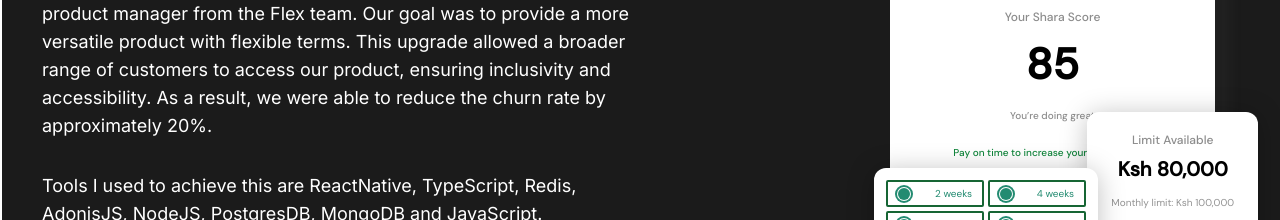
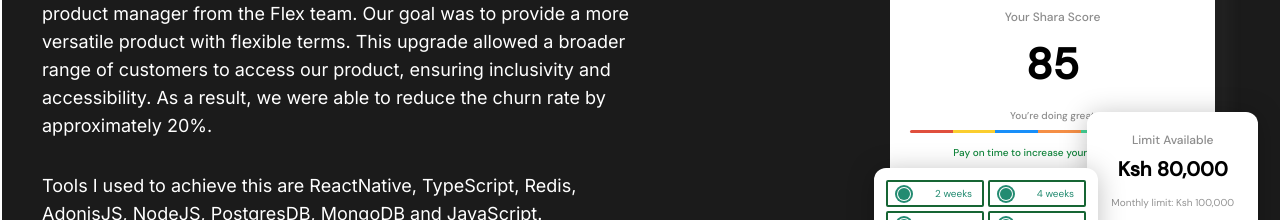
Before and after one commit to arkmadj/new-portfolio, a Next.js app: page / in a window 1280 px wide. Shown: the part 1600-1820 px from the top of the page. Built offline with nearby package versions, Linux system fonts and the light colour scheme.

Commit message:
added multi color background

```diff
--- a/tailwind.config.js
+++ b/tailwind.config.js
@@ -16,9 +16,9 @@ module.exports = {
 					"gray-2": "var(--b54-gray-2)",
 					"gray-3": "var(--b54-gray-3)",
 					"gray-4": "var(--b54-gray-4)",
-					"primary": "var(--b54-primary)",
-					"background": "var(--b54-background)",
-					"secondary": "var(--b54-secondary)",
+					primary: "var(--b54-primary)",
+					background: "var(--b54-background)",
+					secondary: "var(--b54-secondary)",
 				},
 				shara: {
 					"gray-1": "var(--shara-gray-1)",
@@ -27,15 +27,17 @@ module.exports = {
 					"gray-4": "var(--shara-gray-4)",
 					"green-1": "var(--shara-green-1)",
 					"green-2": "var(--shara-green-2)",
-					"primary": "var(--shara-primary)",
-					"background": "var(--shara-background)",
-					"secondary": "var(--shara-secondary)",
+					primary: "var(--shara-primary)",
+					background: "var(--shara-background)",
+					secondary: "var(--shara-secondary)",
 				},
 			},
 			backgroundImage: {
 				"gradient-radial": "radial-gradient(var(--tw-gradient-stops))",
 				"gradient-conic":
 					"conic-gradient(from 180deg at 50% 50%, var(--tw-gradient-stops))",
+				"shara-linear":
+					"linear-gradient(90deg, rgba(224,79,61,1) 15%, rgba(251,206,47,1) 15%, rgba(251,206,47,1) 30%, rgba(24,143,249,1) 30%, rgba(24,143,249,1) 45%, rgba(245,143,70,1) 45%, rgba(245,143,70,1) 60%, rgba(69,214,153,1) 60%, rgba(69,214,153,1) 100%)",
 			},
 			fontFamily: {
 				sans: ["var(--font-inter)"],
```
